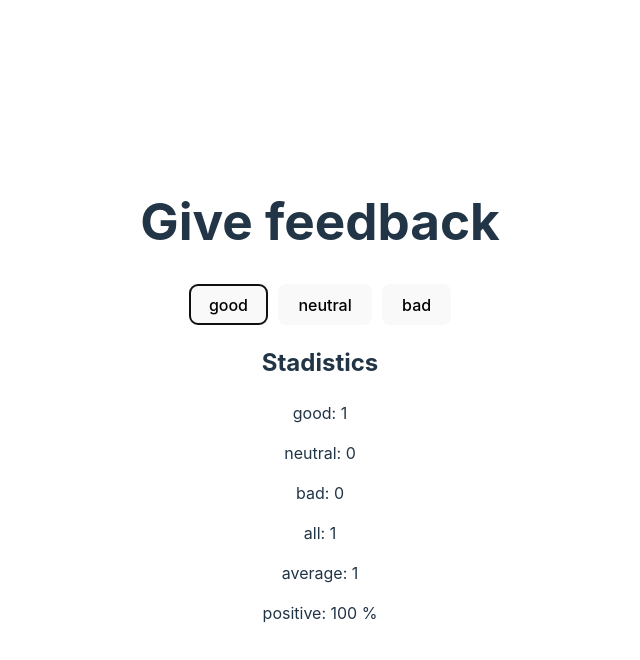
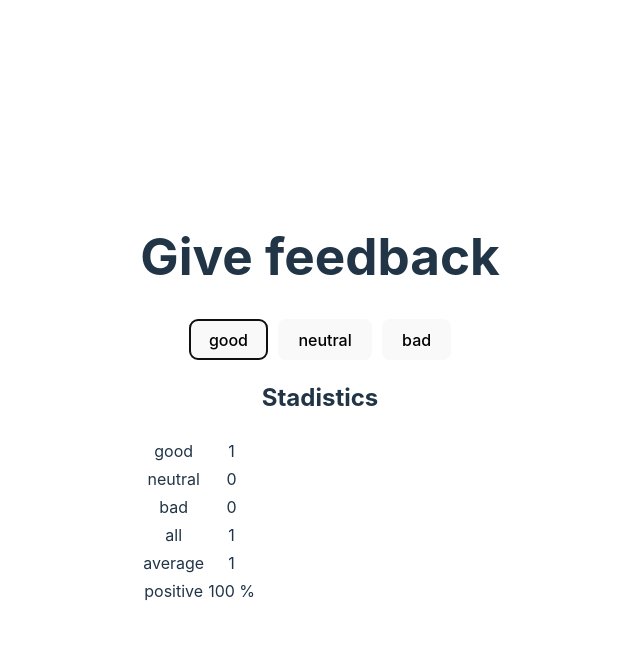
Before and after one commit to zeroproject-dev/fullstackopen-2025, a React (Vite) app in the folder part1/unicafe/: page / in a window 1280 px wide. Both pictures are taken after a click on the button "good". Shown: the top 660 px of the page, without its empty margins (320-960 px from the left). Built offline with nearby package versions, Linux system fonts and the light colour scheme.

Commit message:
part1 exercise 11

```diff
--- a/part1/unicafe/src/App.jsx
+++ b/part1/unicafe/src/App.jsx
@@ -4,9 +4,10 @@
 const Button = ({ text, onClick }) => <button onClick={onClick}>{text}</button>;
 
 const StadisticLine = ({ text, value }) => (
-  <p>
-    {text}: {value}
-  </p>
+  <tr>
+    <td>{text}</td>
+    <td>{value}</td>
+  </tr>
 );
 
 const Statistics = ({ good, neutral, bad }) => {
@@ -17,15 +18,19 @@
   if (all === 0) return <p>No feedback given</p>;
 
   return (
-    <div>
+    <>
       <h2>Stadistics</h2>
+      <table>
+        <tbody>
           <StadisticLine text="good" value={good} />
           <StadisticLine text="neutral" value={neutral} />
           <StadisticLine text="bad" value={bad} />
           <StadisticLine text="all" value={all} />
           <StadisticLine text="average" value={average || 0} />
           <StadisticLine text="positive" value={`${positive || 0} %`} />
-    </div>
+        </tbody>
+      </table>
+    </>
   );
 };
 
```
Lines whose indentation alone changed are shown as unchanged.
